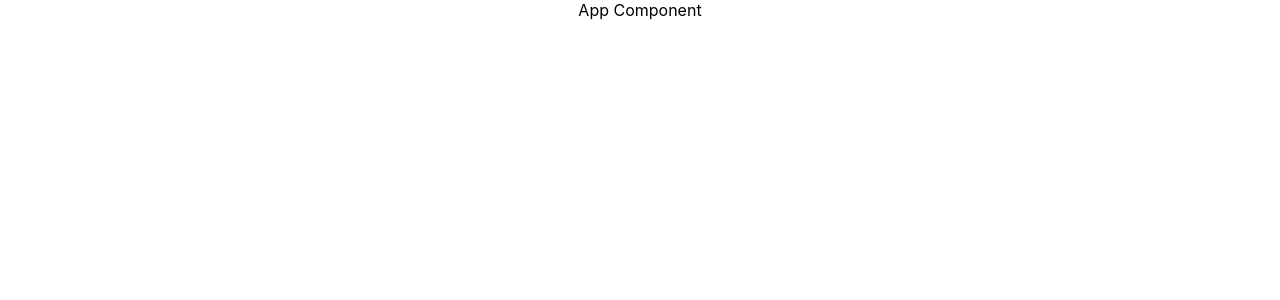
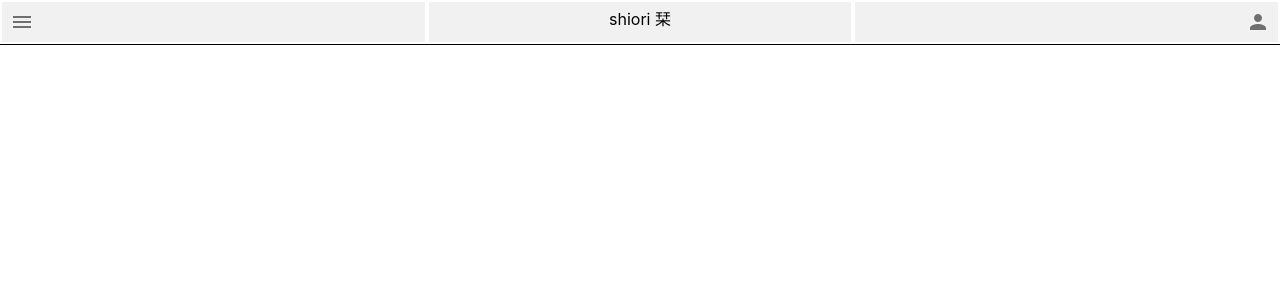
Before and after one commit to ken2020n/shiori-frontend-mvp, a React (Create React App) app: page / in a window 1280 px wide. Shown: the top 300 px of the page. Built offline with nearby package versions, Linux system fonts and the light colour scheme.

Commit message:
feat: add header component

```diff
--- a/src/App.js
+++ b/src/App.js
@@ -1,10 +1,11 @@
-import logo from './logo.svg';
+// import logo from './logo.svg';
 import './App.css';
+import Header from "./components/Header";
 
 function App() {
     return (
         <div className="App">
-            App Component
+            <Header />
             {/*<header className="App-header">*/}
             {/*<img src={logo} className="App-logo" alt="logo" />*/}
             {/*<p>*/}
--- /dev/null
+++ b/src/components/Header.css
@@ -0,0 +1,34 @@
+Header {
+    background-color: red;
+}
+
+#FlexContainer {
+    display: flex;
+    flex-wrap: nowrap;
+    border-bottom: solid 1px;
+}
+
+#FlexContainer > div {
+    width: 100%;
+    line-height: 35px;
+    font-size: 1rem;
+    background-color: #f1f1f1;
+    margin: 2px;
+}
+
+#HeaderMenu {
+    text-align: left;
+}
+
+#HeaderTitle {
+}
+
+#HeaderLogin {
+    text-align: right;
+}
+
+#LoginContainer {
+    display: flex;
+    flex-wrap: nowrap;
+    padding: 2px;
+}
--- /dev/null
+++ b/src/components/Header.jsx
@@ -0,0 +1,112 @@
+import React, {useState} from "react";
+
+import MenuIcon from '@mui/icons-material/Menu';
+import PersonIcon from '@mui/icons-material/Person';
+import CloseIcon from '@mui/icons-material/Close';
+
+import {Menu, TextField, Alert, Collapse, IconButton, Button, Link} from "@mui/material";
+
+require('./Header.css');
+
+export default function Header() {
+
+    const [email, setEmail] = useState("");
+    const [password, setPassword] = useState("");
+    const [open2, setOpen] = React.useState(true);
+
+    const handleMenuClick = () => {
+        console.log("menu click");
+    };
+
+    const handleLogin = () => {
+        console.log("login");
+        console.log("email: ", email);
+        console.log("password: ", password);
+        setOpen(true);
+    };
+
+    // Menu
+    const [anchorEl, setAnchorEl] = React.useState(null);
+    const open = Boolean(anchorEl);
+    const handleLoginMenuClick = (event) => {
+        setAnchorEl(event.currentTarget);
+    };
+    const handleLoginMenuClose = () => {
+        setAnchorEl(null);
+    };
+
+    return (
+        <div>
+            <div id="FlexContainer">
+                <div id="HeaderMenu">
+                    <IconButton onClick={handleMenuClick}>
+                        <MenuIcon/>
+                    </IconButton>
+                </div>
+                <div id="HeaderTitle">
+                    <Link href="/" underline="none" color="inherit">
+                        shiori 栞
+                    </Link>
+                </div>
+                <div id="HeaderLogin">
+                    <IconButton onClick={handleLoginMenuClick}>
+                        <PersonIcon/>
+                    </IconButton>
+                </div>
+            </div>
+
+            <Menu
+                id="login-menu"
+                anchorEl={anchorEl}
+                open={open}
+                onClose={handleLoginMenuClose}
+                PaperProps={{
+                    style: {
+                        width: 300,
+                    },
+                }}
+            >
+
+                <div id="LoginContainer">
+                    <TextField
+                        // id="text-field-email"
+                        label="Email"
+                        variant="outlined"
+                        value={email}
+                        onChange={(event) => setEmail(event.target.value)}
+                    />
+
+                    <TextField
+                        // id="text-field-password"
+                        label="Password"
+                        variant="outlined"
+                        value={password}
+                        onChange={(event) => setPassword(event.target.value)}
+                    />
+                    <Button variant="outlined" onClick={handleLogin}>Login</Button>
+                </div>
+
+                <Collapse in={open2}>
+                    <Alert
+                        action={
+                            <IconButton
+                                aria-label="close"
+                                color="inherit"
+                                size="small"
+                                onClick={() => {
+                                    setOpen(false);
+                                }}
+                            >
+                                <CloseIcon fontSize="inherit" />
+                            </IconButton>
+                        }
+                        sx={{ mb: 2 }}
+                    >
+                        Close me!
+                    </Alert>
+                </Collapse>
+
+            </Menu>
+        </div>
+    );
+}
```
